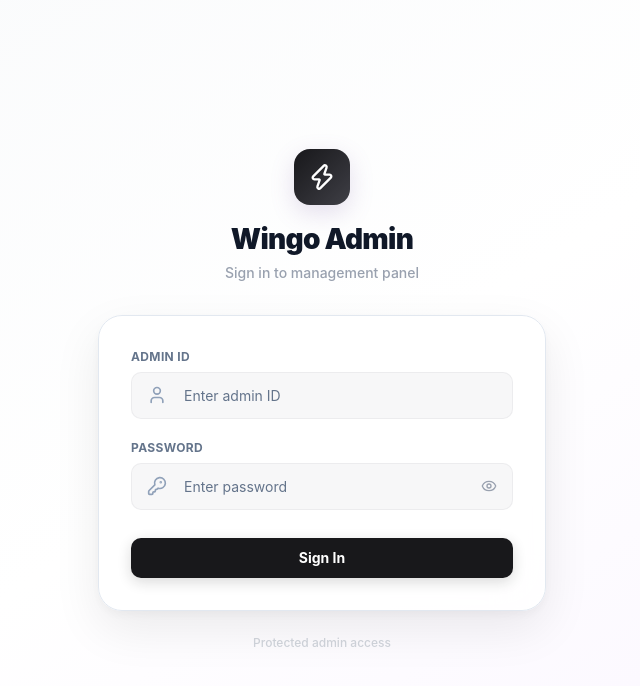
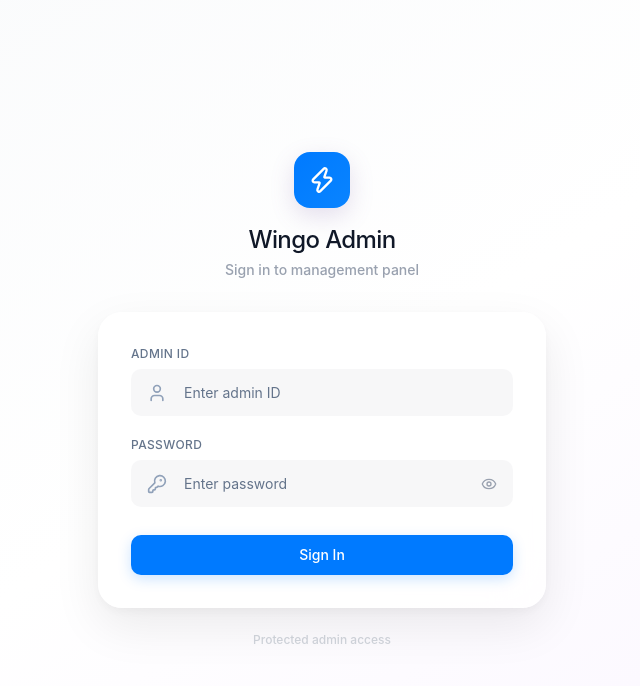
Before and after one commit to theogdevsana/wingomax, a Next.js app: page /admin/login in a window 1280 px wide. Shown: the top 686 px of the page, without its empty margins (318-958 px from the left). Built offline with nearby package versions, Linux system fonts and the light colour scheme; no server answers; the database is empty.

Commit message:
Add unique metadata for each wingo prediction page

```diff
--- a/src/app/admin/admin-fixes.css
+++ b/src/app/admin/admin-fixes.css
@@ -8,10 +8,10 @@
   --admin-border-strong: #cbd5e1;
   --admin-text: #0f172a;
   --admin-muted: #64748b;
-  --admin-primary: #18181b;
-  --admin-primary-2: #3f3f46;
-  --admin-primary-soft: #f4f4f5;
-  --admin-primary-glow: rgba(24, 24, 27, 0.16);
+  --admin-primary: #007aff;
+  --admin-primary-2: #0a84ff;
+  --admin-primary-soft: #eaf4ff;
+  --admin-primary-glow: rgba(0, 122, 255, 0.2);
   --admin-blue: #007aff;
   --admin-green: #34c759;
   --admin-orange: #ff9f0a;
@@ -677,3 +677,74 @@
   -ms-overflow-style: none;
   scrollbar-width: none;
 }
+
+/* ── Calmer admin typography and borderless surfaces ── */
+:root {
+  --text-xs: 0.75rem;
+  --text-sm: 0.875rem;
+  --text-base: 1rem;
+  --text-lg: 1.125rem;
+  --text-xl: 1.25rem;
+  --text-2xl: 1.5rem;
+  --text-3xl: 1.875rem;
+  --text-4xl: 2.25rem;
+}
+
+.admin-shell h1,
+.admin-shell h2,
+.admin-shell h3,
+.admin-shell .admin-title,
+.admin-shell .admin-stat-value,
+.admin-shell .font-black,
+.admin-shell .font-extrabold,
+.admin-shell .font-bold {
+  font-weight: 500 !important;
+}
+
+.admin-shell .admin-eyebrow,
+.admin-shell .admin-label,
+.admin-shell .admin-stat-label,
+.admin-shell .admin-badge,
+.admin-shell .admin-btn {
+  font-weight: 500 !important;
+}
+
+.admin-shell .admin-panel,
+.admin-shell .admin-card,
+.admin-shell .admin-stat,
+.admin-shell .admin-table-wrap,
+.admin-shell .admin-input,
+.admin-shell .border,
+.admin-shell [class*="border-"] {
+  border-color: transparent !important;
+}
+
+.admin-shell .admin-panel,
+.admin-shell .admin-card,
+.admin-shell .admin-stat,
+.admin-shell .admin-table-wrap {
+  box-shadow: 0 8px 24px rgba(15, 23, 42, 0.045) !important;
+}
+
+.admin-sidebar-nav > a:nth-child(1) .admin-nav-icon { color: #2563eb; }
+.admin-sidebar-nav > a:nth-child(2) .admin-nav-icon { color: #8b5cf6; }
+.admin-sidebar-nav > a:nth-child(3) .admin-nav-icon { color: #ec4899; }
+.admin-sidebar-nav > a:nth-child(4) .admin-nav-icon { color: #16a34a; }
+.admin-sidebar-nav > a:nth-child(5) .admin-nav-icon { color: #f97316; }
+.admin-sidebar-nav > a:nth-child(6) .admin-nav-icon { color: #0ea5e9; }
+.admin-sidebar-nav > a:nth-child(7) .admin-nav-icon { color: #ef4444; }
+.admin-sidebar-nav > a:nth-child(8) .admin-nav-icon { color: #64748b; }
+
+.admin-stat:nth-child(1) .admin-stat-icon { color: #2563eb !important; background: #eff6ff; }
+.admin-stat:nth-child(2) .admin-stat-icon { color: #16a34a !important; background: #f0fdf4; }
+.admin-stat:nth-child(3) .admin-stat-icon { color: #f97316 !important; background: #fff7ed; }
+.admin-stat:nth-child(4) .admin-stat-icon { color: #ec4899 !important; background: #fdf2f8; }
+
+@media (max-width: 767px) {
+  .admin-title { font-size: 1.875rem; }
+  .admin-shell h2 { font-size: 1.25rem; }
+  .admin-shell h3 { font-size: 1.125rem; }
+}
+.admin-shell .admin-btn-primary { background: #007aff !important; color: #fff !important; }
+.admin-shell .admin-btn-secondary { background: #eaf4ff !important; color: #007aff !important; }
+.admin-shell .admin-btn-primary:hover { background: #006ee6 !important; }
--- a/src/app/admin/users/page.tsx
+++ b/src/app/admin/users/page.tsx
@@ -79,20 +79,20 @@ export default function UsersPage() {
               const isBanned = user.status === 'banned';
               const isUsed = !!user.deviceId;
 
-              let borderClass = "border-[#E0E7FF]";
+              let borderClass = "bg-blue-50/70";
               let badgeClass = "bg-[var(--admin-primary)] text-white";
               let badgeText = "Active";
               let accentStyle = { background: 'var(--admin-primary)' };
               let usedBadgeClass = "text-[var(--admin-blue)] bg-[var(--admin-blue)]/10 border-[var(--admin-blue)]/10";
 
               if (isBanned) {
-                borderClass = "border-[#FFE4CC]";
+                borderClass = "bg-orange-50/80";
                 badgeClass = "bg-amber-500 text-white";
                 badgeText = "Banned";
                 accentStyle = { background: '#d97706' };
                 usedBadgeClass = "text-amber-600 bg-amber-50 border-amber-100";
               } else if (isExpired) {
-                borderClass = "border-[#FEE2E2]";
+                borderClass = "bg-rose-50/80";
                 badgeClass = "bg-rose-500 text-white";
                 badgeText = "Expired";
                 accentStyle = { background: '#dc2626' };
@@ -100,7 +100,7 @@ export default function UsersPage() {
               }
 
               return (
-                <div key={user._id} className={`admin-card aspect-video rounded-2xl border flex flex-col justify-between relative overflow-hidden ${borderClass}`}>
+                <div key={user._id} className={`admin-card min-h-[220px] lg:min-h-[280px] xl:min-h-[320px] rounded-2xl border flex flex-col justify-between relative overflow-hidden ${borderClass}`}>
                   <div className="absolute inset-x-0 top-0 h-1" style={accentStyle} />
 
                   <div className={`absolute top-2 right-2 px-2 py-1 rounded-full text-[9px] sm:text-[10px] font-black shadow-sm z-10 ${badgeClass}`}>
--- a/src/app/wingo-3-minute-prediction/page.tsx
+++ b/src/app/wingo-3-minute-prediction/page.tsx
@@ -1,39 +1,8 @@
 import PredictionTool from "@/components/PredictionTool";
 import { query } from '@/lib/db';
-import { Metadata } from "next";
+import JsonLd from "@/components/JsonLd";
+import { createWingoMetadata } from '@/lib/wingo-page-metadata';
 
 export const dynamic = 'force-dynamic';
-
-export const metadata: Metadata = {
-  title: "Wingo 3 Minute Prediction | Trend and Result History",
-  description: "Use the Wingo 3-minute page to compare recent colour, number, and big-small history with current period timing and statistical context.",
-  keywords: ["wingo 3 minute prediction", "wingo 3 minute history", "wingo colour history", "wingo big small trend"],
-  alternates: {
-    canonical: "https://wingosignals.com/wingo-3-minute-prediction",
-  }
-};
-
-import JsonLd from "@/components/JsonLd";
-
-export default async function Wingo3mPage() {
-  let telegramLink = "https://t.me/enzosrs";
-  try {
-    const result = await query('SELECT telegram_link FROM settings LIMIT 1');
-    telegramLink = result.rows.length > 0 ? result.rows[0].telegram_link : "https://t.me/enzosrs";
-  } catch {}
-
-  const breadcrumbs = [
-    { name: "Home", item: "/" },
-    { name: "Wingo 3 Min Prediction", item: "/wingo-3-minute-prediction" }
-  ];
-
-  return (
-    <>
-      <JsonLd breadcrumbs={breadcrumbs} faq={[
-        { question: "What does the 3-minute page show?", answer: "It keeps the active period, remaining time and recent signal context together in one browser view." },
-        { question: "Does a longer timer guarantee a result?", answer: "No. More review time does not make an estimate certain." }
-      ]} page={{ name: "Wingo 3 Minute Signal Overview", description: "A browser-based view of the current Wingo three-minute period, countdown and recent signal context. Outputs are estimates, not guarantees.", url: "https://wingosignals.com/wingo-3-minute-prediction" }} />
-      <PredictionTool mode="3m" telegramLink={telegramLink} />
-    </>
-  );
-}
+export const metadata = createWingoMetadata({ title: 'Wingo 3 Minute Signal Overview | Period and History', description: 'Review the Wingo three-minute period, countdown and recent colour, number and size context in a browser-based interface. Signals are estimates, not guarantees.', path: '/wingo-3-minute-prediction', keywords: ['wingo 3 minute', 'wingo 3 minute period', 'wingo 3 minute history', 'wingo colour context'] });
+export default async function Wingo3mPage() { let telegramLink = 'https://t.me/enzosrs'; try { const result = await query('SELECT telegram_link FROM settings LIMIT 1'); telegramLink = result.rows.length > 0 ? result.rows[0].telegram_link : telegramLink; } catch {} const breadcrumbs = [{ name: 'Home', item: '/' }, { name: 'Wingo 3 Minute Signal Overview', item: '/wingo-3-minute-prediction' }]; const faq = [{ question: 'What does the 3-minute page show?', answer: 'It keeps the active period, remaining time and recent signal context together in one browser view.' }, { question: 'Does a longer timer guarantee a result?', answer: 'No. More review time does not make an estimate certain.' }, { question: 'What should I check first?', answer: 'Confirm that the period, timer and recent entries have refreshed.' }]; return <><JsonLd breadcrumbs={breadcrumbs} faq={faq} page={{ name: 'Wingo 3 Minute Signal Overview', description: 'A browser-based view of the current Wingo three-minute period, countdown and recent signal context. Outputs are estimates, not guarantees.', url: 'https://wingosignals.com/wingo-3-minute-prediction' }} /><PredictionTool mode="3m" telegramLink={telegramLink} /></>; }
--- /dev/null
+++ b/src/lib/wingo-page-metadata.ts
@@ -0,0 +1,8 @@
+import type { Metadata } from 'next';
+
+type WingoMetadataInput = { title: string; description: string; path: string; keywords: string[] };
+
+export function createWingoMetadata({ title, description, path, keywords }: WingoMetadataInput): Metadata {
+  const url = `https://wingosignals.com${path}`;
+  return { title, description, keywords, alternates: { canonical: url }, robots: { index: true, follow: true, googleBot: { index: true, follow: true, 'max-image-preview': 'large', 'max-snippet': -1, 'max-video-preview': -1 } }, openGraph: { type: 'website', locale: 'en_IN', url, siteName: 'Wingo Signal', title, description, images: [{ url: 'https://wingosignals.com/logo/official-logo.png', width: 512, height: 512, alt: 'Wingo Signal' }] }, twitter: { card: 'summary_large_image', title, description, images: ['https://wingosignals.com/logo/official-logo.png'] } };
+}
```
Also changed, not shown: src/app/wingo-1-minute-prediction/page.tsx (+3 -43 lines), src/app/wingo-30-seconds-prediction/page.tsx (+4 -35 lines), src/app/wingo-5-minute-prediction/page.tsx (+4 -35 lines).
